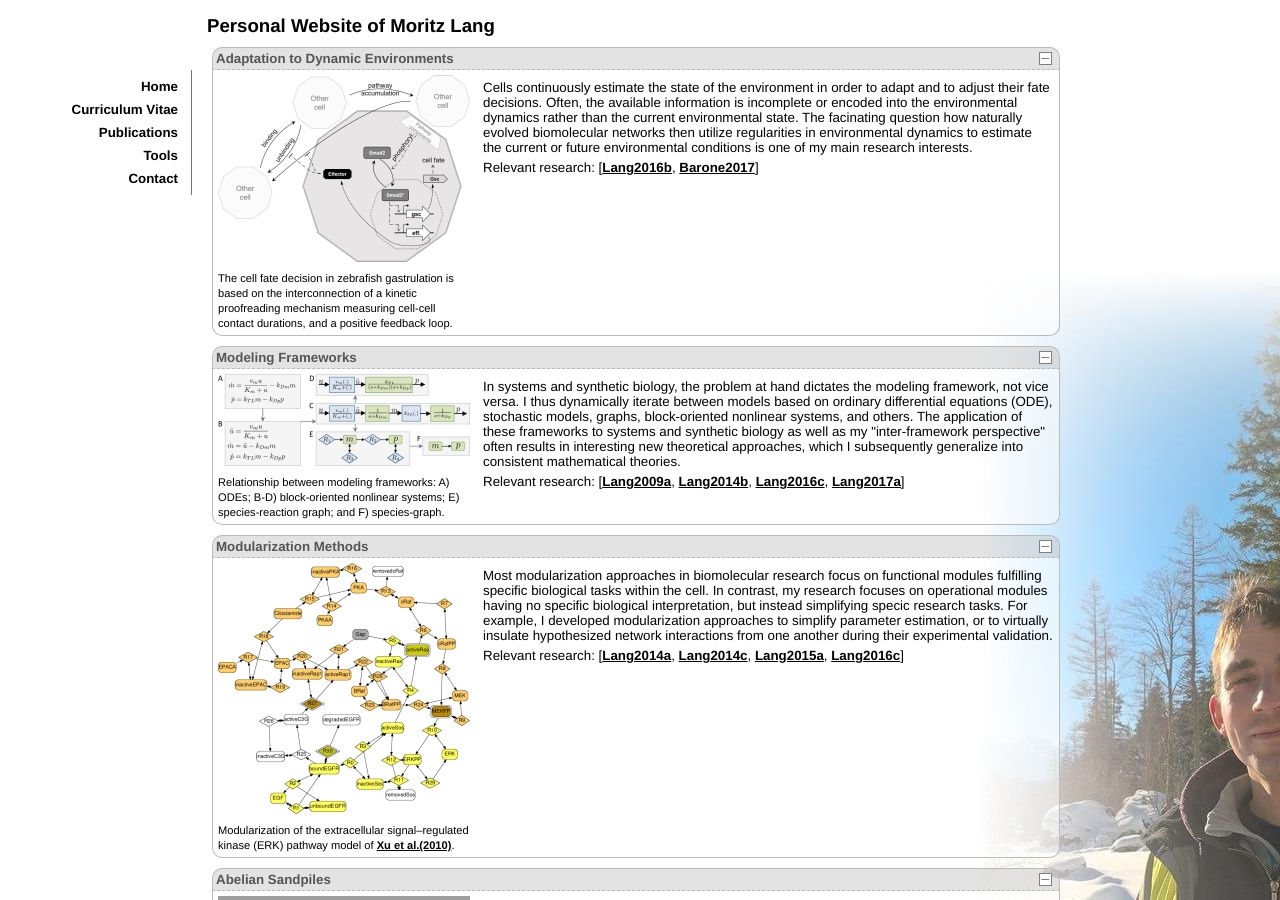
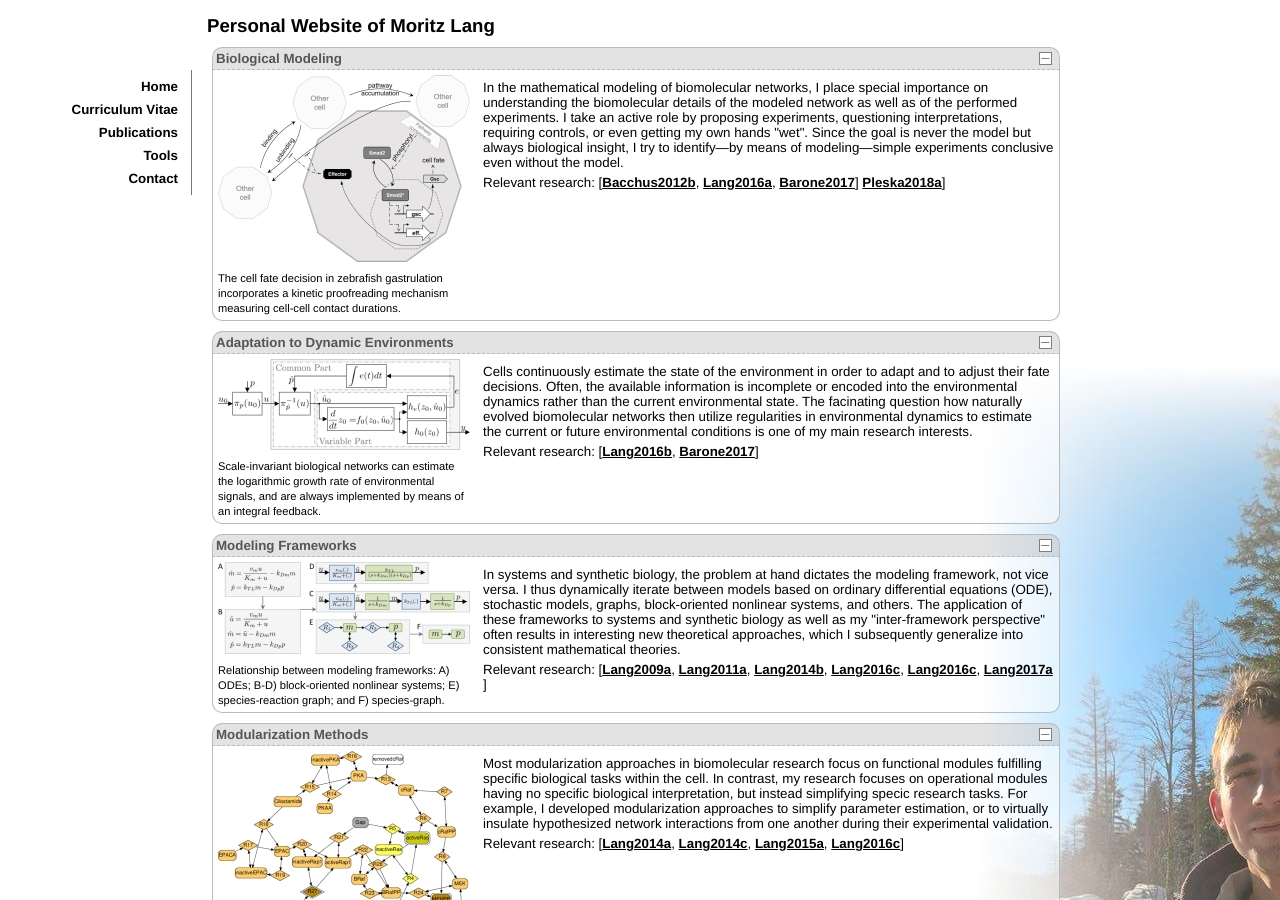
Before and after one commit to langmo/langmo.github.io, a Jekyll site: the page built from index.html, in a window 1280 px wide and 900 px high. Built offline with Jekyll 4.4.1, drawn with Linux system fonts in a browser that asks for light colours; grey boxes are pictures that could not be loaded.

Commit message:
Work on the start page...

```diff
--- a/index.html
+++ b/index.html
@@ -4,6 +4,35 @@ title : Personal Website of Moritz Lang
 pagetitle : Personal Website of Moritz Lang
 ---
 <div class="box-container">
+
+	<div class="box">
+	  <div class="boxHeader">
+		   <div class="plusMinusSign"><a href="javascript:minimizeMaximize('biology');"><img src="{{ site.github.url }}/img/minus.gif" class="plusMinusSign" id="biology-plusMinus" /></a></div>
+		   Biological Modeling
+	  </div>
+	  <div class="boxMain" id="biology" style="display:block">
+		<div class="figure">
+			<a href="{{ site.github.url }}/img/nodal_comic_big.jpg" target="_blank"><img src="{{ site.github.url }}/img/nodal_comic.jpg" width="252" /></a>
+			<p><small>
+				The cell fate decision in zebrafish gastrulation incorporates a kinetic proofreading mechanism measuring cell-cell contact durations.
+			</small></p>
+		</div>
+		<p>
+			In the mathematical modeling of biomolecular networks, I place special importance on understanding the biomolecular details of the modeled network as well as of the performed experiments.
+			I take an active role by proposing experiments, questioning interpretations, requiring controls, or even getting my own hands &quot;wet&quot;.
+			Since the goal is never the model but always biological insight, I try to identify&mdash;by means of modeling&mdash;simple experiments conclusive even without the model.
+		</p>
+		<p>
+			Relevant research:
+			[<span class="popupLink" onmouseenter="showPublicationPopup(this,'Bacchus2012b')" onmouseleave="removePublicationPopup()" onclick="openPublication('Bacchus2012b')">Bacchus2012b</span>,
+			<span class="popupLink" onmouseenter="showPublicationPopup(this,'Lang2016a')" onmouseleave="removePublicationPopup()" onclick="openPublication('Lang2016a')">Lang2016a</span>,
+			<span class="popupLink" onmouseenter="showPublicationPopup(this,'Barone2017')" onmouseleave="removePublicationPopup()" onclick="openPublication('Barone2017')">Barone2017</span>]
+			<span class="popupLink" onmouseenter="showPublicationPopup(this,'Pleska2018a')" onmouseleave="removePublicationPopup()" onclick="openPublication('Pleska2018a')">Pleska2018a</span>]
+		</p>
+		<br clear="all" />
+	  </div>
+	</div>
+
 	<div class="box">
 	  <div class="boxHeader">
 		   <div class="plusMinusSign"><a href="javascript:minimizeMaximize('prediction');"><img src="{{ site.github.url }}/img/minus.gif" class="plusMinusSign" id="prediction-plusMinus" /></a></div>
@@ -11,9 +40,9 @@ pagetitle : Personal Website of Moritz Lang
 	  </div>
 	  <div class="boxMain" id="prediction" style="display:block">
 		<div class="figure">
-			<a href="{{ site.github.url }}/img/nodal_comic_big.jpg" target="_blank"><img src="{{ site.github.url }}/img/nodal_comic.jpg" width="252" /></a>
+			<a href="{{ site.github.url }}/img/internal_model_big.jpg" target="_blank"><img src="{{ site.github.url }}/img/internal_model.jpg" width="252" /></a>
 			<p><small>
-				The cell fate decision in zebrafish gastrulation is based on the interconnection of a kinetic proofreading mechanism measuring cell-cell contact durations, and a positive feedback loop.
+				Scale-invariant biological networks can estimate the logarithmic growth rate of environmental signals, and are always implemented by means of an integral feedback.
 			</small></p>
 		</div>
 		<p>
@@ -48,7 +77,9 @@ pagetitle : Personal Website of Moritz Lang
 		<p>
 			Relevant research:
 			[<span class="popupLink" onmouseenter="showPublicationPopup(this,'Lang2009a')" onmouseleave="removePublicationPopup()" onclick="openPublication('Lang2009a')">Lang2009a</span>,
+			<span class="popupLink" onmouseenter="showPublicationPopup(this,'Lang2011a')" onmouseleave="removePublicationPopup()" onclick="openPublication('Lang2011a')">Lang2011a</span>,
 			<span class="popupLink" onmouseenter="showPublicationPopup(this,'Lang2014b')" onmouseleave="removePublicationPopup()" onclick="openPublication('Lang2014b')">Lang2014b</span>,
+			<span class="popupLink" onmouseenter="showPublicationPopup(this,'Lang2016b')" onmouseleave="removePublicationPopup()" onclick="openPublication('Lang2016b')">Lang2016c</span>,
 			<span class="popupLink" onmouseenter="showPublicationPopup(this,'Lang2016c')" onmouseleave="removePublicationPopup()" onclick="openPublication('Lang2016c')">Lang2016c</span>,
 			<span class="popupLink" onmouseenter="showPublicationPopup(this,'Lang2017a')" onmouseleave="removePublicationPopup()" onclick="openPublication('Lang2017a')">Lang2017a</span>]
 		</p>
```
Also changed, not shown: img/internal_model.jpg (added), img/internal_model_big.jpg (added), 1 other file.
